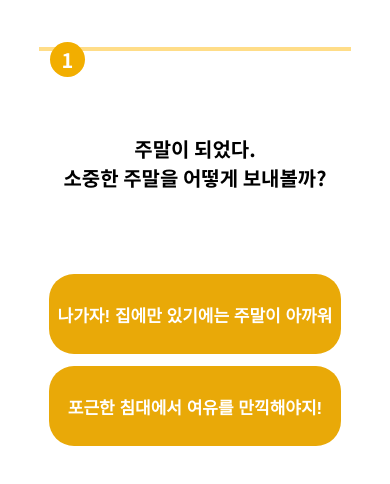
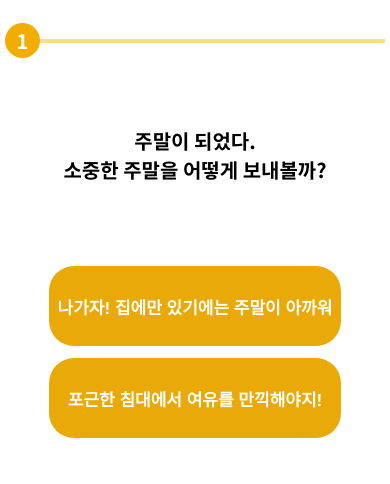
Before and after one commit to ksknote/mbti, a React (Create React App) app: page /testpage in a window 390 px wide. Shown: the top 484 px of the page. Built offline with nearby package versions, Linux system fonts and the light colour scheme.

Commit message:
[modified]진행률 바 반응형 수정

```diff
--- a/src/components/style/testpage.css
+++ b/src/components/style/testpage.css
@@ -49,30 +49,29 @@
   display: flex;
   flex-direction: column;
   align-items: center;
-  position: relative;
 }
 
-hr {
-  border: none;
+.hr-div {
   height: 4px;
-  width: 80%;
+  width: 380px;
   margin-bottom: 70px;
   border-width: 3px;
   background-color: #ffdd88;
+  position: relative;
 }
 
 .que-idx {
   background-color: #f2ae00;
   width: 35px;
   height: 35px;
-  border-radius: 400px;
+  border-radius: 100%;
   text-align: center;
   line-height: 35px;
   color: white;
   font-size: 20px;
   font-weight: 600;
   position: absolute;
-  top: 42px;
+  top: -16.5px;
 }
 
 .que {
--- a/src/components/testpage.js
+++ b/src/components/testpage.js
@@ -75,10 +75,11 @@ function Testpage(props) {
       <div className="root">
         <div className="wrap">
           <div className="container">
-            <hr />
-            <QuestionIdx className="que-idx" idx={num}>
-              {num}
-            </QuestionIdx>
+            <div className="hr-div">
+              <QuestionIdx className="que-idx" idx={num}>
+                {num}
+              </QuestionIdx>
+            </div>
             <h1 className="que">{data[num].ques}</h1>
             <button
               className="test-btn"
@@ -130,5 +131,5 @@ function Testpage(props) {
 export default Testpage;
 
 const QuestionIdx = styled.div`
-  left: ${(props) => 50 + (400 * (props.idx - 1)) / 12}px;
+  left: ${(props) => (380 * (props.idx - 1)) / 12}px;
 `;
```
